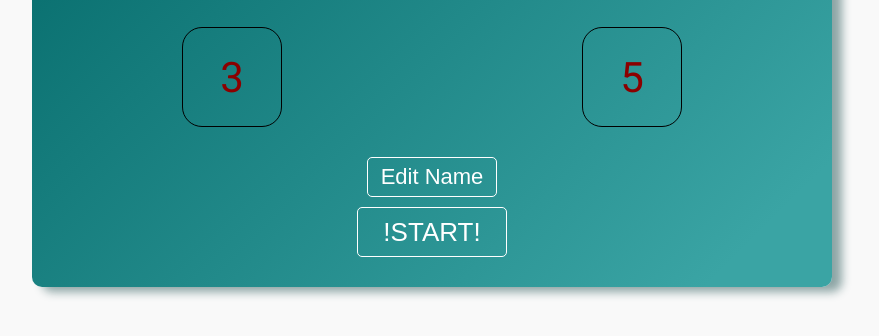
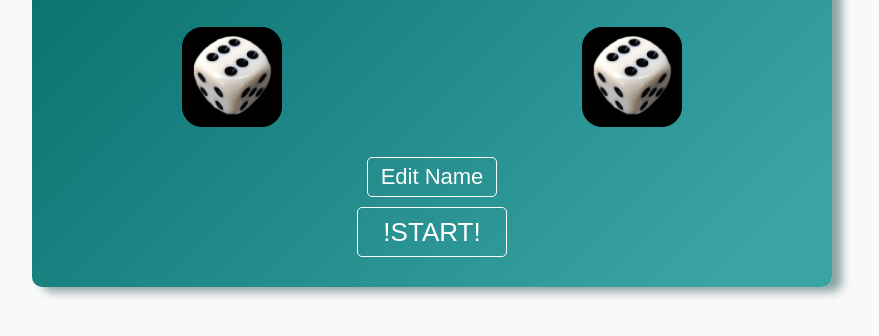
Before and after one commit to kozdro/dice-roll-game, a plain HTML site: page index.html in a window 1280 px wide. Both pictures are taken after a click on the button "!START!". Shown: the part 346-682 px from the top of the page, without its empty margins (208-1087 px from the left). Drawn offline with Linux system fonts and the light colour scheme.

Commit message:
add imgs

```diff
--- a/index.html
+++ b/index.html
@@ -20,8 +20,12 @@
             <p class="player-two">Player Two</p>
         </div>
         <div class="dices">
-            <div class="dice-one"></div>
-            <div class="dice-two"></div>
+            <div class="dice-one">
+                <img src="images/dice.png" alt="dice" id="dice-img1">
+            </div>
+            <div class="dice-two">
+                <img src="images/dice.png" alt="dice" id="dice-img2">
+            </div>
         </div>
         <div class="buttons">
             <button class="edit-name">Edit Name</button>
--- a/script.js
+++ b/script.js
@@ -2,6 +2,8 @@ const playerOneName = document.querySelector('.player-one');
 const playerTwoName = document.querySelector('.player-two');
 const diceOne = document.querySelector('.dice-one');
 const diceTwo = document.querySelector('.dice-two');
+const diceImg1 = document.getElementById('dice-img1');
+const diceImg2 = document.getElementById('dice-img2');
 const editBtn = document.querySelector('.edit-name');
 const startBtn = document.querySelector('.play');
 const result = document.querySelector('.header h1');
@@ -16,11 +18,11 @@ const editNames = () => {
 };
 
 const startGame = () => {
+    diceImg1.classList.add('active');
+    diceImg2.classList.add('active');
     setTimeout(() => {
         const numberDiceOne = Math.floor(Math.random()*6+1);
         const numberDiceTwo = Math.floor(Math.random()*6+1);
-        diceOne.textContent = numberDiceOne;
-        diceTwo.textContent = numberDiceTwo;
 
         if (numberDiceOne > numberDiceTwo) {
             result.textContent = `${playerOneName.textContent} wins!`
--- a/style.css
+++ b/style.css
@@ -53,9 +53,20 @@ body {
     border: 1px solid black;
     justify-content: center;
     align-items: center;
-    font-size: 42px;
     border-radius: 20px;
-    color: darkred;
+    background-color: black;
+}
+
+#dice-img1,
+#dice-img2 {
+    display: block;
+    width: 90%;
+    transition: 1.5s;
+}
+
+#dice-img1.active,
+#dice-img2.active {
+    transform: rotate(720deg);
 }
 
 .buttons {
```
Also changed, not shown: images/1.png (added), images/2.png (added), images/3.png (added), images/4.png (added), images/5.png (added), images/6.png (added), images/dice.png (added).
